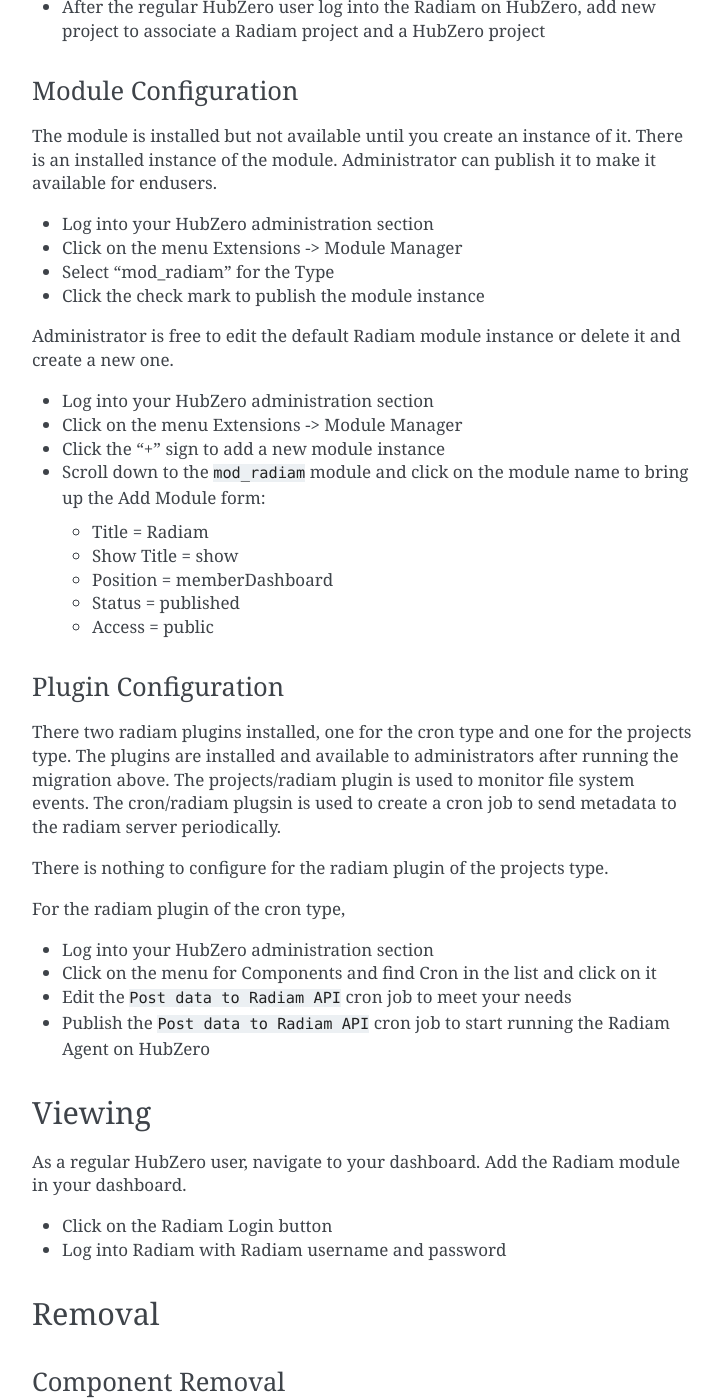
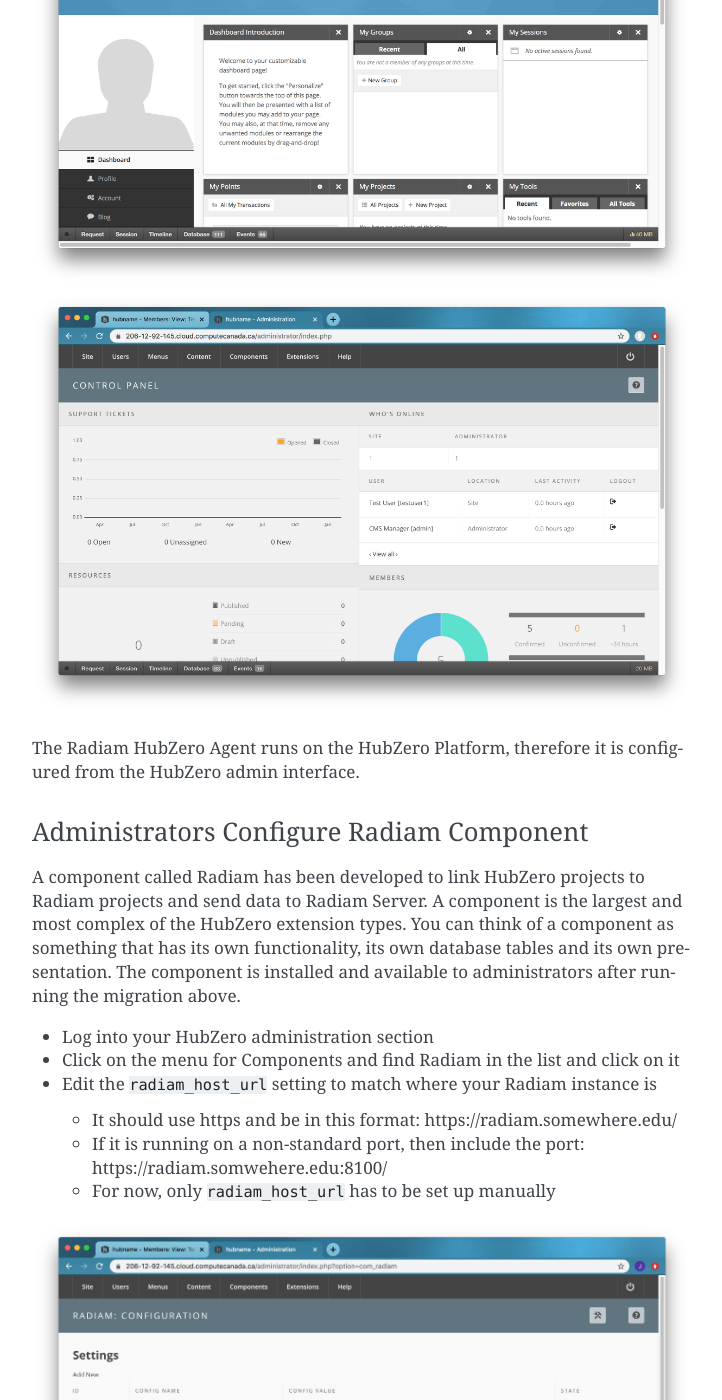
Before and after one commit to usask-rc/radiam, a Sphinx documentation site: the page built from docs/hubzero.md, in a window 1280 px wide and 1400 px high, scrolled down 1246 px. Shown: the whole window, without its empty margins (388-1110 px from the left). Built offline with Sphinx 7.4.7, drawn with Linux system fonts in a browser that asks for light colours; some of the changed text lies outside the part shown.

Commit message:
hubzero documentation

```diff
--- a/docs/hubzero.md
+++ b/docs/hubzero.md
@@ -1,6 +1,6 @@
-# radiam-hubzero
+# Radiam HubZero Agent
 
-Radiam component, module and plugin for HubZero
+The Radiam component, module and plugin on HubZero are designed for harvesting metadata from the HubZero Platform.
 
 ## Installation
 
@@ -30,23 +30,38 @@
 
 ## Configuration
 
-### Component Configuration
+There are two types of roles for a HubZero instance, registered user and administrator. The site pages for them are shown below, respectively.
+![Radiam Projects](hubzero_images/hubzero-site.png)
+![Radiam Projects](hubzero_images/hubzero-admin.png)
 
-The component is installed and available to administrators after running the migration above.
+The Radiam HubZero Agent runs on the HubZero Platform, therefore it is configured from the HubZero admin interface.
+
+### Administrators Configure Radiam Component
+
+A component called Radiam has been developed to link HubZero projects to Radiam projects and send data to Radiam Server. A component is the largest and most complex of the HubZero extension types. You can think of a component as something that has its own functionality, its own database tables and its own presentation. The component is installed and available to administrators after running the migration above.
 
 - Log into your HubZero administration section
 - Click on the menu for Components and find Radiam in the list and click on it
 - Edit the `radiam_host_url` setting to match where your Radiam instance is
-- After the regular HubZero user log into the Radiam on HubZero, add new project to associate a Radiam project and a HubZero project
+  - It should use https and be in this format: https://radiam.somewhere.edu/
+  - If it is running on a non-standard port, then include the port: https://radiam.somwehere.edu:8100/
+  - For now, only `radiam_host_url` has to be set up manually
 
-### Module Configuration
+![Radiam Projects](hubzero_images/hubzero-admin-component-radiam.png)
 
-The module is installed but not available until you create an instance of it. There is an installed instance of the module. Administrator can publish it to make it available for endusers.
+
+### Administrators Configure Radiam Module
+
+Modules are lightweight and flexible extensions used for page rendering. A module type named mod_radiam has been developed so that the end user can add an “box“ to the end user dashboard, displaying Radiam projects.
+
+The module is installed but not available until you create an instance of it. To make administrators' life easier, a default Radiam module instance is created when installing radiam on HubZero. Administrator can publish it to make it available for end users to install.
 
 - Log into your HubZero administration section
 - Click on the menu Extensions -> Module Manager
-- Select "mod_radiam" for the Type
+- Select `mod_radiam` for the Type
 - Click the check mark to publish the module instance
+
+![Radiam Projects](hubzero_images/hubzero-admin-module-radiam.png)
 
 Administrator is free to edit the default Radiam module instance or delete it and create a new one.
 
@@ -60,9 +75,37 @@
     - Status = published
     - Access = public
 
+Now the end user can add this Radiam Module to his dashboard.
+![Radiam Projects](hubzero_images/hubzero-site-add-module.png)
+![Radiam Projects](hubzero_images/hubzero-site-install-module-radiam.png)
+
+### Regular Users Log into Radiam Server
+
+With the `radiam_host_url` set up by the administrator, regular users
+- Click the `Radiam Login` Button in the Radiam Module on the Dashboard
+- Log into the Radiam Sever with Radiam username and password
+![Radiam Projects](hubzero_images/hubzero-site-module-radiam.png)
+![Radiam Projects](hubzero_images/hubzero-site-radiam-login.png)
+
+Once the user logs into the Radiam successfully, a token is created for this user. This token is required to send data to the Radiam API.
+
+### Regular Users Create HubZero Porjects
+![Radiam Projects](hubzero_images/hubzero-site-create-project.png)
+
+### Administrators Configure Radiam Component
+Now the administrator is ready to finish up the configuration under “Projects“ on the Radiam Component page.
+- Log into your HubZero administration section
+- Click on the menu for Components and find Radiam in the list and click on it
+- Edit the example project or add a new one
+  - Select a HubZero project among all active projects from a dropdown list
+  - Select a Radiam project among all available projects under the login Radaim user from a dropdown list
+
+![Radiam Projects](hubzero_images/hubzero-admin-component-radiam-projects.png)
+
+
 ### Plugin Configuration
 
-There two radiam plugins installed, one for the cron type and one for the projects type. The plugins are installed and available to administrators after running the migration above. The projects/radiam plugin is used to monitor file system events. The cron/radiam plugsin is used to create a cron job to send metadata to the radiam server periodically.
+There are two radiam plugins installed, one for the cron type and one for the projects type. The plugins are installed and available to administrators after running the migration above. The projects/radiam plugin is used to monitor file system events. The cron/radiam plugsin is used to create a cron job to send metadata to the radiam server periodically.
 
 There is nothing to configure for the radiam plugin of the projects type.
 
@@ -73,12 +116,14 @@
 - Edit the `Post data to Radiam API` cron job to meet your needs
 - Publish the `Post data to Radiam API` cron job to start running the Radiam Agent on HubZero
 
+![Radiam Projects](hubzero_images/hubzero-admin-component-cron.png)
+
+
 ## Viewing
 
-As a regular HubZero user, navigate to your dashboard.  Add the Radiam module in your dashboard.
-
-- Click on the Radiam Login button
-- Log into Radiam with Radiam username and password
+As a regular HubZero user, navigate to your dashboard. Radiam projects under the radiam username are shown in the Radiam Module. By clicking on a radiam project, files in this radiam project are listed in a new page.
+![Radiam Projects](hubzero_images/hubzero-site-module-radiam-projects.png)
+![Radiam Projects](hubzero_images/hubzero-site-radiam-display.png)
 
 ## Removal
 
```
Also changed, not shown: docs/hubzero_images/hubzero-admin-component-cron.png (added), docs/hubzero_images/hubzero-admin-component-radiam-projects.png (added), docs/hubzero_images/hubzero-admin-component-radiam.png (added), docs/hubzero_images/hubzero-admin-module-radiam.png (added), docs/hubzero_images/hubzero-admin.png (added), docs/hubzero_images/hubzero-site-add-module.png (added), docs/hubzero_images/hubzero-site-create-project.png (added), docs/hubzero_images/hubzero-site-install-module-radiam.png (added), docs/hubzero_images/hubzero-site-module-radiam-projects.png (added), docs/hubzero_images/hubzero-site-module-radiam.png (added), docs/hubzero_images/hubzero-site-radiam-display.png (added), docs/hubzero_images/hubzero-site-radiam-login.png (added), docs/hubzero_images/hubzero-site.png (added).
